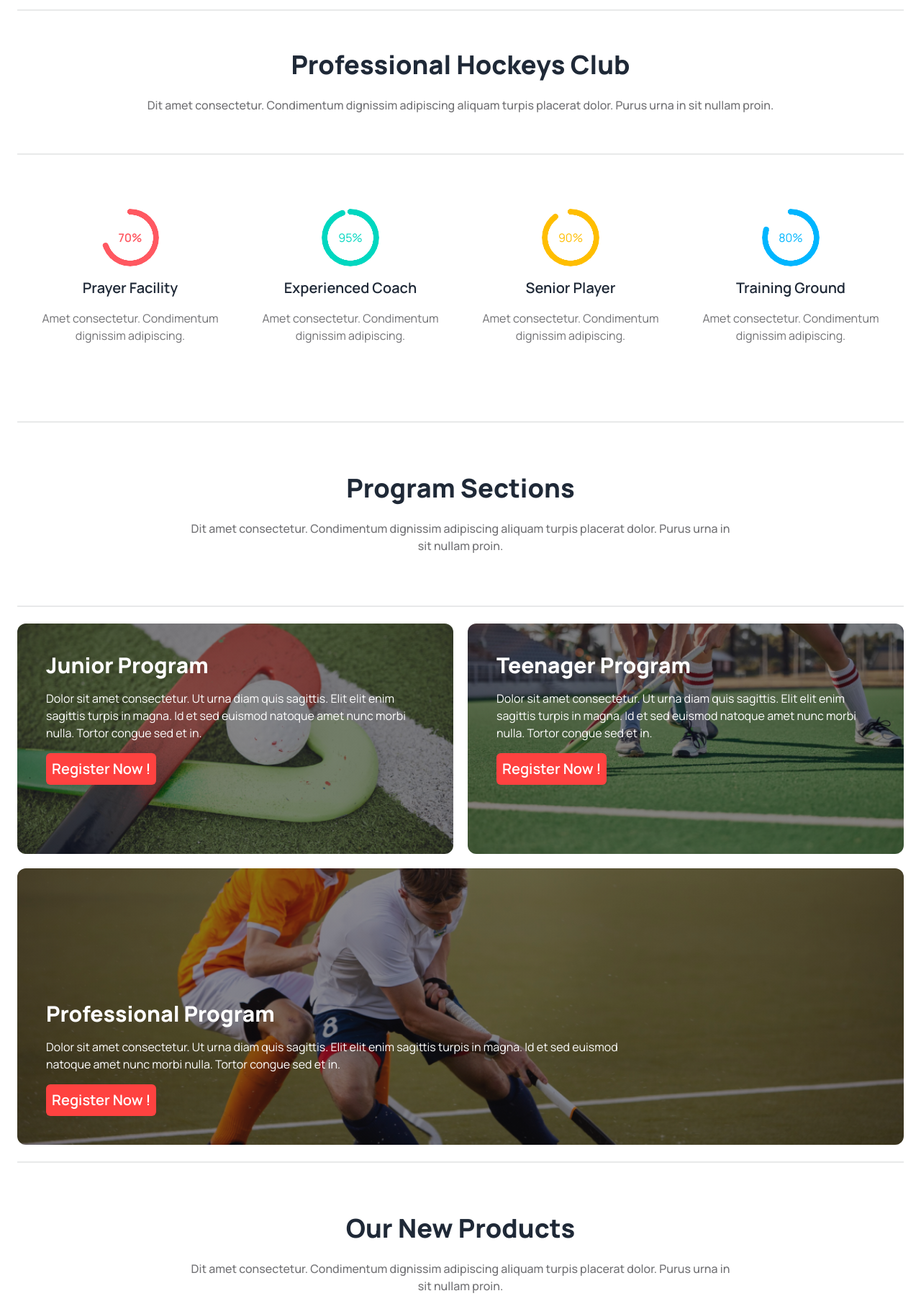
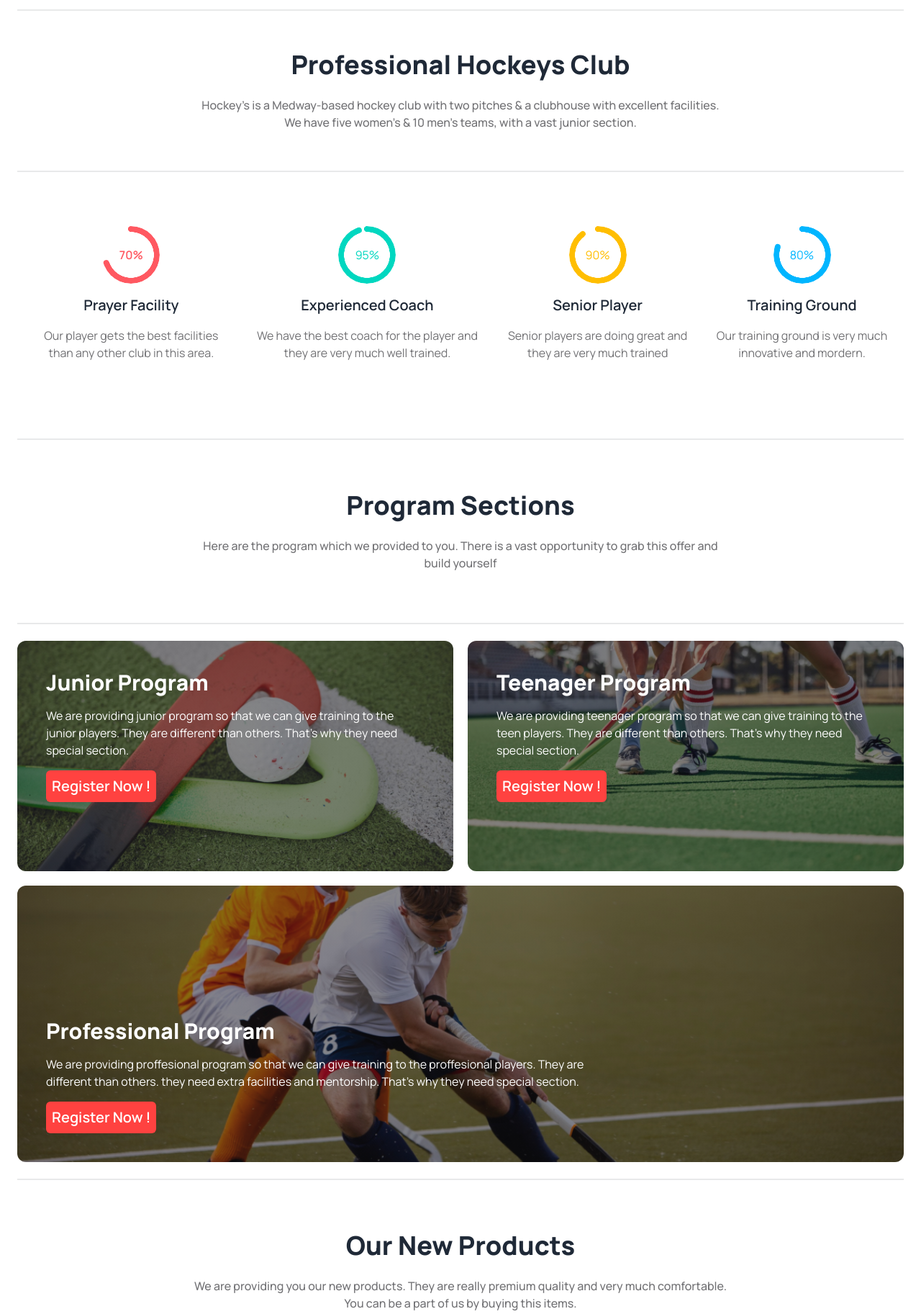
Before and after one commit to Badhon-Sarker/assignment-3, a plain HTML site: page index.html in a window 1280 px wide. Shown: the part 1280-3105 px from the top of the page at 72% size. Drawn offline with nearby package versions, Linux system fonts and the light colour scheme.

Commit message:
all added

```diff
--- a/index.html
+++ b/index.html
@@ -125,7 +125,7 @@
 
 
 
-                     <a href="#slide4" class="btn btn-circle">❮</a>
+                     <a href="#slide3" class="btn btn-circle">❮</a>
                       <a href="#slide2" class="btn btn-circle">❯</a>
 
                  </div>
@@ -177,7 +177,7 @@
 
                  <h1 class="text-2xl font-extrabold text-white">Meet all the heroes from the field</h1>
 
-                 <p class="text-gray-400 mt-4">Dit amet consectetur. Condimentum dignissim adipiscing aliquam turpis placerat dolor. Purus urna in sit nullam proin. </p>
+                 <p class="text-gray-400 font-medium mt-4">Here we are the best hockey club in the world. We got many trophies from national and international level. </p>
 
                 </div>
 
@@ -202,7 +202,7 @@
         <div class="text-center py-8 ">
             <h1 class="text-4xl font-extrabold">Professional Hockeys Club</h1>
 
-            <p class="font-medium text-descrip mt-6">Dit amet consectetur. Condimentum dignissim adipiscing aliquam turpis placerat dolor. Purus urna in sit nullam proin. </p>
+            <p class="font-medium text-descrip mt-6">Hockey's  is a Medway-based hockey club with two pitches & a clubhouse with excellent facilities. <br> We have five women's & 10 men's teams, with a vast junior section. </p>
         </div>
 
         <div class="divider"></div>
@@ -215,7 +215,7 @@
 
                 <h4 class="text-xl font-semibold my-4">Prayer Facility</h4>
 
-                <p class="text-descrip ">Amet consectetur. Condimentum dignissim adipiscing.</p>
+                <p class="text-descrip ">Our player gets the best facilities than any other club in this area.</p>
 
             </div>
 
@@ -225,7 +225,7 @@
 
                 <h4 class="text-xl font-semibold my-4">Experienced Coach</h4>
 
-                <p class="text-descrip">Amet consectetur. Condimentum dignissim adipiscing.</p>
+                <p class="text-descrip">We have the best coach for the player and they are very much well trained.</p>
 
             </div>
 
@@ -235,7 +235,7 @@
 
                 <h4 class="text-xl font-semibold my-4">Senior Player</h4>
 
-                <p class="text-descrip">Amet consectetur. Condimentum dignissim adipiscing.</p>
+                <p class="text-descrip">Senior players are doing great and they are very much trained</p>
             </div>
 
             <div class="text-center">
@@ -244,7 +244,7 @@
 
                 <h4 class="text-xl font-semibold my-4">Training Ground</h4>
 
-                <p class="text-descrip">Amet consectetur. Condimentum dignissim adipiscing.</p>
+                <p class="text-descrip">Our training ground is very much innovative and mordern.</p>
 
             </div>
 
@@ -270,7 +270,7 @@
 
             <h1 class="text-4xl font-extrabold mt-16">Program Sections</h1>
 
-            <p class="font-medium text-descrip mt-6 mb-16">Dit amet consectetur. Condimentum dignissim adipiscing aliquam turpis placerat dolor. Purus urna in sit nullam proin. </p>
+            <p class="font-medium text-descrip mt-6 mb-16">Here are the program which we provided to you. There is a vast opportunity to grab this offer and build yourself </p>
 
         </div>
 
@@ -289,8 +289,7 @@
 
                 <h1 class="text-3xl font-extrabold">Junior Program</h1>
 
-                <p class="mt-4 mb-4">Dolor sit amet consectetur. Ut urna diam quis sagittis. Elit elit
-                enim sagittis turpis in magna. Id et sed euismod natoque amet nunc morbi nulla. Tortor congue sed et in.</p>
+                <p class="mt-4 mb-4">We are providing junior program so that we can give training to the junior players. They are different than others. That's why they need special section.</p>
 
 
                 <button class="bg-btbg rounded-md p-2 lg:p4 lg:text-xl font-semibold">Register Now !</button>
@@ -306,8 +305,7 @@
 
                 <h1 class="text-3xl font-extrabold">Teenager Program</h1>
 
-                <p class="mt-4 mb-4">Dolor sit amet consectetur. Ut urna diam quis sagittis. Elit elit
-                enim sagittis turpis in magna. Id et sed euismod natoque amet nunc morbi nulla. Tortor congue sed et in.</p>
+                <p class="mt-4 mb-4">We are providing teenager program so that we can give training to the teen players. They are different than others. That's why they need special section.</p>
 
 
                 <button class="bg-btbg rounded-md p-2 lg:p4 lg:text-xl font-semibold">Register Now !</button>
@@ -325,8 +323,7 @@
 
                     <h1 class="text-3xl font-extrabold">Professional Program</h1>
 
-                <p class="mt-4 mb-4">Dolor sit amet consectetur. Ut urna diam quis sagittis. Elit elit
-                enim sagittis turpis in magna. Id et sed euismod natoque amet nunc morbi nulla. Tortor congue sed et in.</p>
+                <p class="mt-4 mb-4">We are providing proffesional program so that we can give training to the proffesional players. They are different than others. they need extra facilities and mentorship. That's why they need special section.</p>
 
 
                 <button class="bg-btbg rounded-md p-2 lg:p4 lg:text-xl font-semibold">Register Now !</button>
@@ -361,7 +358,7 @@
 
                 <h1 class="text-4xl font-extrabold mt-16">Our New Products</h1>
 
-                <p class="font-medium text-descrip mt-6 mb-16">Dit amet consectetur. Condimentum dignissim adipiscing aliquam turpis placerat dolor. Purus urna in sit nullam proin.</p>
+                <p class="font-medium text-descrip mt-6 mb-16">We are providing you our new products. They are really premium quality and very much comfortable. <br> You can be a part of us by buying this items.</p>
             </div>
 
             <div class="divider"></div>
@@ -395,9 +392,9 @@
                             </div>
                         </div>
 
-                      <h2 class="card-title">World Cup Flags Football</h2>
+                      <h2 class="card-title font-extrabold text-xl">World Cup Flags Football</h2>
 
-                      <p>Dolor sit amet consectetur. Ut urna diam quis sagittis.</p>
+                      <p class="text-gray-400">This is our premium quality versity jacket.</p>
 
 
                       <div class="flex justify-between  flex-col lg:flex-row gap-4 lg:gap-0">
@@ -446,9 +443,9 @@
                             </div>
                         </div>
 
-                      <h2 class="card-title">World Cup Flags Football</h2>
+                      <h2 class="card-title font-extrabold text-xl">World Cup Flags Football</h2>
 
-                      <p>Dolor sit amet consectetur. Ut urna diam quis sagittis.</p>
+                      <p class="text-gray-400">This is the all new green edition football for all</p>
 
 
                       <div class="flex justify-between  flex-col lg:flex-row gap-4 lg:gap-0">
@@ -498,9 +495,9 @@
                             </div>
                         </div>
 
-                      <h2 class="card-title">World Cup Flags Football</h2>
+                      <h2 class="card-title font-extrabold text-xl">Cap For Hockeys</h2>
 
-                      <p>Dolor sit amet consectetur. Ut urna diam quis sagittis.</p>
+                      <p class="text-gray-400">Best quality cap for hockey. Premium model.</p>
 
 
                       <div class="flex justify-between  flex-col lg:flex-row gap-4 lg:gap-0">
@@ -551,9 +548,9 @@
                             </div>
                         </div>
 
-                      <h2 class="card-title">World Cup Flags Football</h2>
+                      <h2 class="card-title font-extrabold text-xl">World Cup Flags Football</h2>
 
-                      <p>Dolor sit amet consectetur. Ut urna diam quis sagittis.</p>
+                      <p class="text-gray-400">Best joursy for boys. This is our new product.</p>
 
 
                       <div class="flex justify-between  flex-col lg:flex-row gap-4 lg:gap-0">
@@ -607,9 +604,9 @@
                             </div>
                         </div>
 
-                      <h2 class="card-title">World Cup Flags Football</h2>
+                      <h2 class="card-title font-extrabold text-xl">World Cup Flags Football</h2>
 
-                      <p>Dolor sit amet consectetur. Ut urna diam quis sagittis.</p>
+                      <p class="text-gray-400">All new helmet gor hockey. Just buy it.</p>
 
 
                       <div class="flex justify-between  flex-col lg:flex-row gap-4 lg:gap-0">
@@ -660,9 +657,9 @@
                             </div>
                         </div>
 
-                      <h2 class="card-title">World Cup Flags Football</h2>
+                      <h2 class="card-title font-extrabold text-xl">World Cup Flags Football</h2>
 
-                      <p>Dolor sit amet consectetur. Ut urna diam quis sagittis.</p>
+                      <p class="text-gray-400"> Tornedo edition football. Very premium quality.</p>
 
 
                       <div class="flex justify-between  flex-col lg:flex-row  gap-4 lg:gap-0">
@@ -703,7 +700,8 @@
 
                 <h1 class="text-4xl font-extrabold mt-16">Clients Question</h1>
 
-                <p class="font-medium text-descrip mt-6 mb-16">Dit amet consectetur. Condimentum dignissim adipiscing aliquam turpis placerat dolor. Purus urna in sit nullam proin.</p>
+                <p class="font-medium text-descrip mt-6 mb-16">This is the most common question of all. This is frequently asked question from public. <br>
+                 You can see this type of Question and get your answer.</p>
             </div>
 
             <div class="divider"></div>
@@ -727,7 +725,7 @@
                             Our Equipment
                         </div>
                         <div class="collapse-content">
-                          <p>Dolor sit amet consectetur. Ut urna diam quis sagittis. Elit elit enim sagittis turpis in magna.</p>
+                          <p class="text-gray-400">We have the best equipmet of all time. just came to us and do your lesson.</p>
                         </div>
                       </div>
 
@@ -739,7 +737,7 @@
                             Hockey Training
                         </div>
                         <div class="collapse-content">
-                          <p>Dolor sit amet consectetur. Ut urna diam quis sagittis. Elit elit enim sagittis turpis in magna.</p>
+                          <p class="text-gray-400">Our program are sheduled. just do join in our program.  </p>
                         </div>
                       </div>
 
@@ -752,7 +750,7 @@
                             Private Lessons
                         </div>
                         <div class="collapse-content">
-                          <p>Dolor sit amet consectetur. Ut urna diam quis sagittis. Elit elit enim sagittis turpis in magna.</p>
+                          <p class="text-gray-400">Our private lesson program will be starts soon. stay connected.</p>
                         </div>
                       </div>
 
@@ -764,7 +762,7 @@
                             Ski Touring
                         </div>
                         <div class="collapse-content">
-                          <p>Dolor sit amet consectetur. Ut urna diam quis sagittis. Elit elit enim sagittis turpis in magna.</p>
+                          <p class="text-gray-400">Come along with wearing regular sports gear you will need a gum shield, a hockey stick, shin guards, proper sports shoes and a bottle of water and get it.</p>
                         </div>
                       </div>
 
@@ -777,7 +775,7 @@
                             Booking
                         </div>
                         <div class="collapse-content">
-                          <p>Dolor sit amet consectetur. Ut urna diam quis sagittis. Elit elit enim sagittis turpis in magna.</p>
+                          <p class="text-gray-400">Just visit our contact us section and do your booking.</p>
                         </div>
                       </div>
 
@@ -790,7 +788,7 @@
                             Pricing
                         </div>
                         <div class="collapse-content">
-                          <p>Dolor sit amet consectetur. Ut urna diam quis sagittis. Elit elit enim sagittis turpis in magna.</p>
+                          <p class="text-gray-400">For pricing just call us on our number provided in footer sction.</p>
                         </div>
                       </div>
 
@@ -822,7 +820,7 @@
 
                 <h1 class="text-4xl font-extrabold mt-16">Get In Touch</h1>
 
-                <p class="font-medium text-descrip mt-6 mb-16">Dit amet consectetur. Condimentum dignissim adipiscing aliquam turpis placerat dolor. Purus urna in sit nullam proin.</p>
+                <p class="font-medium text-descrip mt-6 mb-16">Get in touch with our live notification. Just fill the input and we will notify you about our upcoming deals and offers.</p>
             </div>
 
             <div class="divider"></div>
@@ -936,7 +934,7 @@
 
 
                     <div class="p-4">
-                        <button class="text-white bg-btbg w-full p-4 rounded-xl">Send Message</button>
+                        <button class="text-white bg-btbg w-full p-4 rounded-xl text-xl font-extrabold">Send Message</button>
                     </div>
 
 
@@ -1009,7 +1007,7 @@
 
                     <h2 class="text-3xl font-extrabold mt-3 mb-3">Get In Touch</h2>
 
-                    <p class="font-medium text-gray-400 mt-3 mb-3">Dit amet consectetur. Condimentum  <br>adipiscing aliquam turpis placerat dolor. Purus urna in sit nullam proin. </p>
+                    <p class="font-medium text-gray-400 mt-3 mb-3">Get in touch with our live notification. If you need further info then contact us. </p>
 
                     <div class="flex gap-2 mt-3 mb-3 ">
 
```
